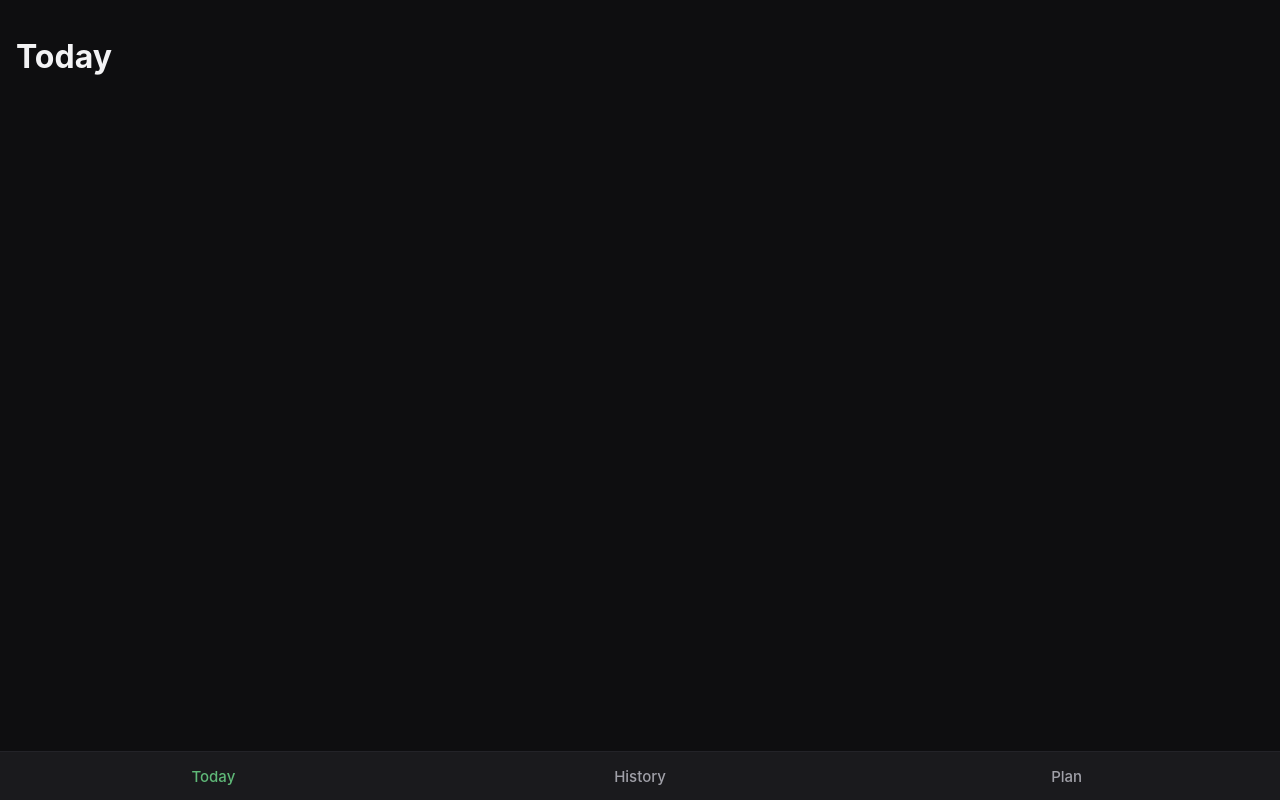
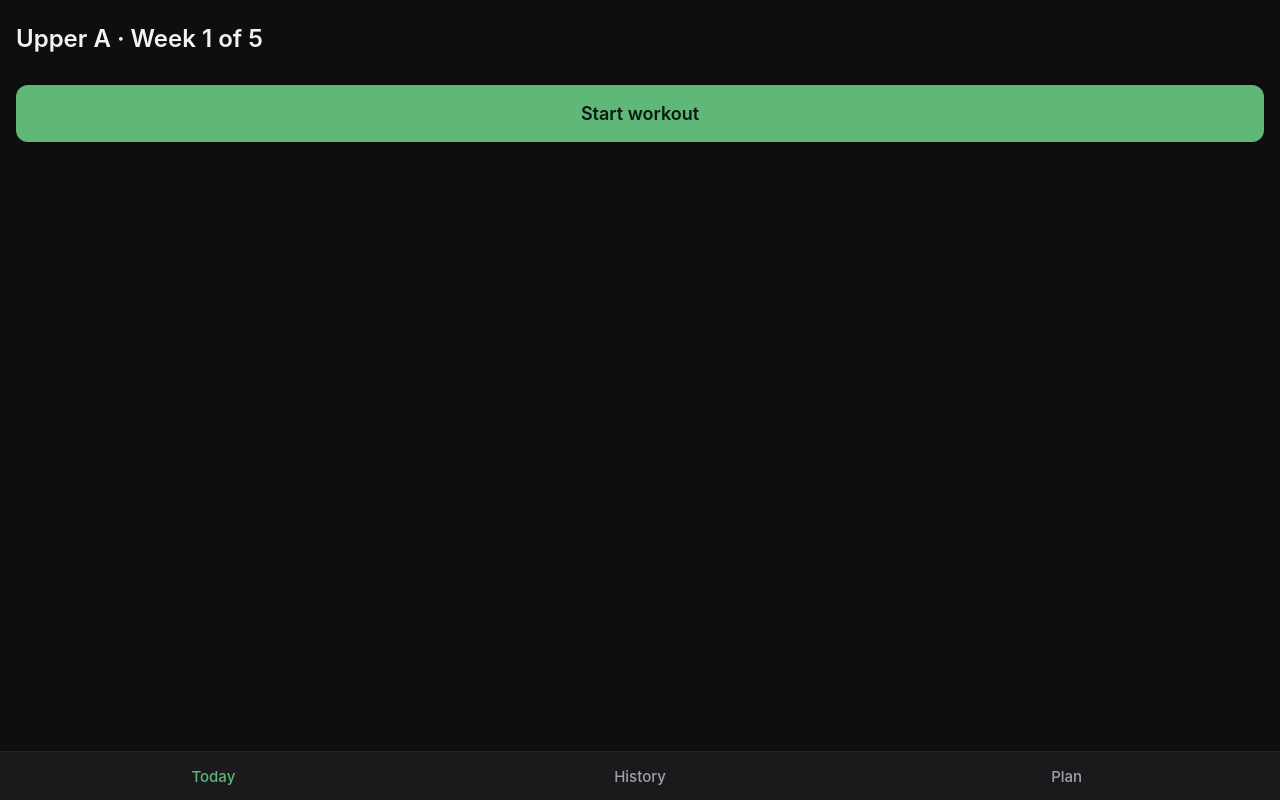
Before and after one commit to walker-sean/workouts, a React (Vite) app: page / in a window 1280 px wide. Built offline with nearby package versions, Linux system fonts and the light colour scheme.

Commit message:
feat(ui): add Today tab idle state with start workout

```diff
--- a/src/ui/styles.css
+++ b/src/ui/styles.css
@@ -36,3 +36,16 @@ body { overscroll-behavior: contain; }
 
 button { font: inherit; color: inherit; cursor: pointer; }
 input { font: inherit; }
+
+.idle { display: flex; flex-direction: column; gap: 24px; }
+.idle-heading { font-size: 24px; margin: 8px 0; font-weight: 600; }
+.primary-btn {
+  width: 100%; padding: 18px; background: var(--accent); color: #0a1a10;
+  border: 0; border-radius: 12px; font-size: 18px; font-weight: 600;
+  min-height: var(--tap);
+}
+.primary-btn:disabled { opacity: 0.6; }
+.section-title { font-size: 13px; color: var(--text-dim); text-transform: uppercase; letter-spacing: 0.05em; margin: 0 0 8px; }
+.recent-list { list-style: none; padding: 0; margin: 0; display: flex; flex-direction: column; gap: 8px; }
+.recent-item { background: var(--surface); padding: 12px; border-radius: 10px; display: flex; justify-content: space-between; align-items: center; }
+.recent-meta { color: var(--text-dim); font-size: 14px; }
--- /dev/null
+++ b/src/ui/tabs/Today/Idle.tsx
@@ -0,0 +1,46 @@
+import { useMutation, useQueryClient } from "@tanstack/react-query"
+import { startWorkout } from "../../../data/mutations"
+import type { useTodayState } from "./useTodayState"
+
+type State = NonNullable<ReturnType<typeof useTodayState>["data"]>
+
+const DAY_LABEL: Record<string, string> = {
+  UpperA: "Upper A", LowerA: "Lower A", UpperB: "Upper B", LowerB: "Lower B",
+}
+
+export default function Idle({ state }: { state: State }) {
+  const qc = useQueryClient()
+  const start = useMutation({
+    mutationFn: startWorkout,
+    onSuccess: () => qc.invalidateQueries({ queryKey: ["today-state"] }),
+  })
+
+  const heading = state.isDeload
+    ? `Deload week — ${DAY_LABEL[state.nextDay]}`
+    : `${DAY_LABEL[state.nextDay]} · Week ${state.week} of ${state.weekLength}`
+
+  return (
+    <div className="idle">
+      <h1 className="idle-heading">{heading}</h1>
+      <button className="primary-btn" onClick={() => start.mutate()} disabled={start.isPending}>
+        {start.isPending ? "Starting…" : "Start workout"}
+      </button>
+
+      {state.recent.length > 0 && (
+        <section className="recent">
+          <h2 className="section-title">Recent</h2>
+          <ul className="recent-list">
+            {state.recent.map(w => (
+              <li key={w.id} className="recent-item">
+                <strong>{DAY_LABEL[w.day]}</strong>
+                <span className="recent-meta">
+                  {w.date} · {w.exercises.reduce((sum, e) => sum + e.sets.length, 0)} sets
+                </span>
+              </li>
+            ))}
+          </ul>
+        </section>
+      )}
+    </div>
+  )
+}
--- a/src/ui/tabs/Today/index.tsx
+++ b/src/ui/tabs/Today/index.tsx
@@ -1,3 +1,10 @@
+import { useTodayState } from "./useTodayState"
+import Idle from "./Idle"
+
 export default function TodayTab() {
-  return <h1>Today</h1>
+  const q = useTodayState()
+  if (q.isLoading) return <div className="loading">Loading…</div>
+  if (q.isError || !q.data) return <div>Error: {String(q.error)}</div>
+  if (q.data.inProgress) return <div>Active workout view (next task)</div>
+  return <Idle state={q.data} />
 }
--- /dev/null
+++ b/src/ui/tabs/Today/useTodayState.ts
@@ -0,0 +1,29 @@
+import { useQuery } from "@tanstack/react-query"
+import { getActiveMesocycle, getInProgressWorkout, getSettings, recentSessions } from "../../../data/queries"
+import { isDeloadWeek, currentWeek, isDeloadElapsed } from "../../../domain/mesocycle"
+import { WORKOUT_ROTATION } from "../../../domain/plan"
+
+export function useTodayState() {
+  return useQuery({
+    queryKey: ["today-state"],
+    queryFn: async () => {
+      const [meso, settings, inProgress, recent] = await Promise.all([
+        getActiveMesocycle(),
+        getSettings(),
+        getInProgressWorkout(),
+        recentSessions(3),
+      ])
+      if (!meso || !settings) throw new Error("App not seeded")
+      const today = new Date()
+      return {
+        nextDay: WORKOUT_ROTATION[settings.rotationPointer],
+        week: currentWeek(meso, today),
+        weekLength: meso.weekLength,
+        isDeload: isDeloadWeek(meso, today),
+        deloadElapsed: isDeloadElapsed(meso, today),
+        inProgress,
+        recent,
+      }
+    },
+  })
+}
```
